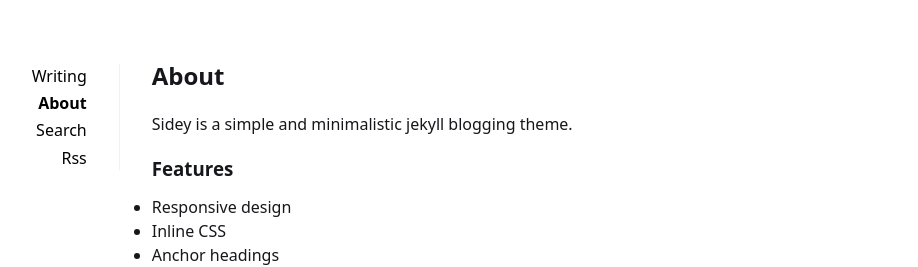
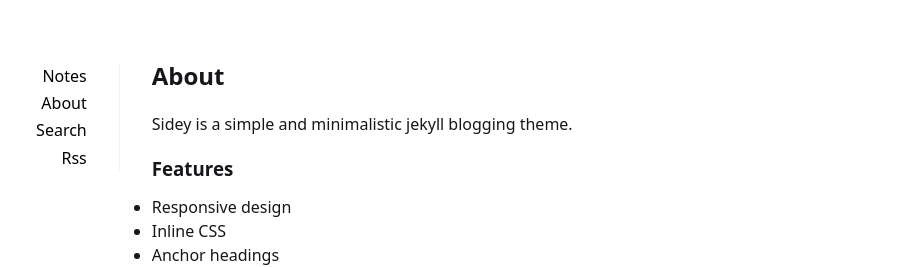
Before and after one commit to acneyouth1996/notes, a Jekyll site: the page built from _pages/about.md, in a window 1280 px wide. Shown: the top 267 px of the page, without its empty margins (201-1119 px from the left). Built offline with Jekyll 4.4.1, drawn with Linux system fonts in a browser that asks for light colours.

Commit message:
delete other stuff

```diff
--- a/_data/navigation.yml
+++ b/_data/navigation.yml
@@ -1,9 +1,9 @@
 links:
-- title: Writing
-  url: /
+- title: Notes
+  url: /notes
 - title: About
-  url: /about
+  url: /notes/about
 - title: Search
-  url: /search
+  url: /notes/search
 - title: Rss
-  url: /atom.xml
+  url: /notes/atom.xml
```
Also changed, not shown: 9 other files.
